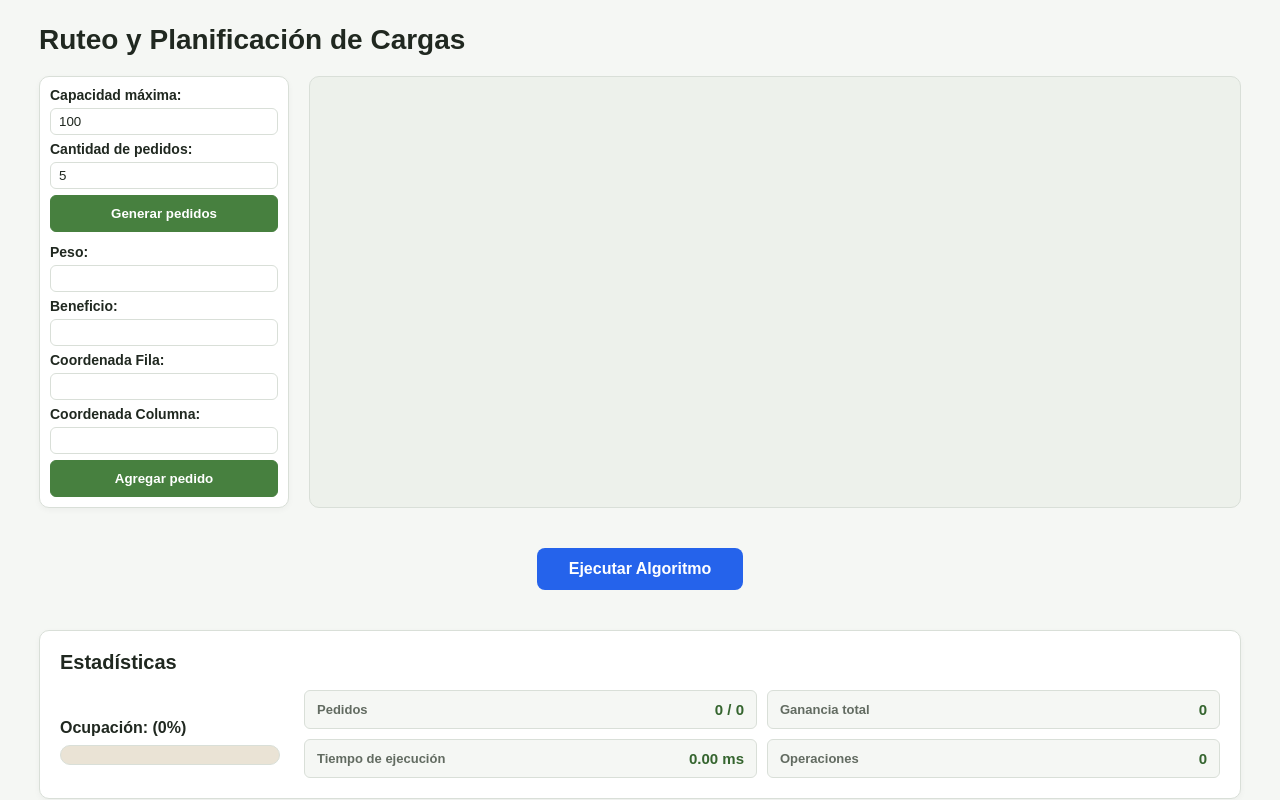
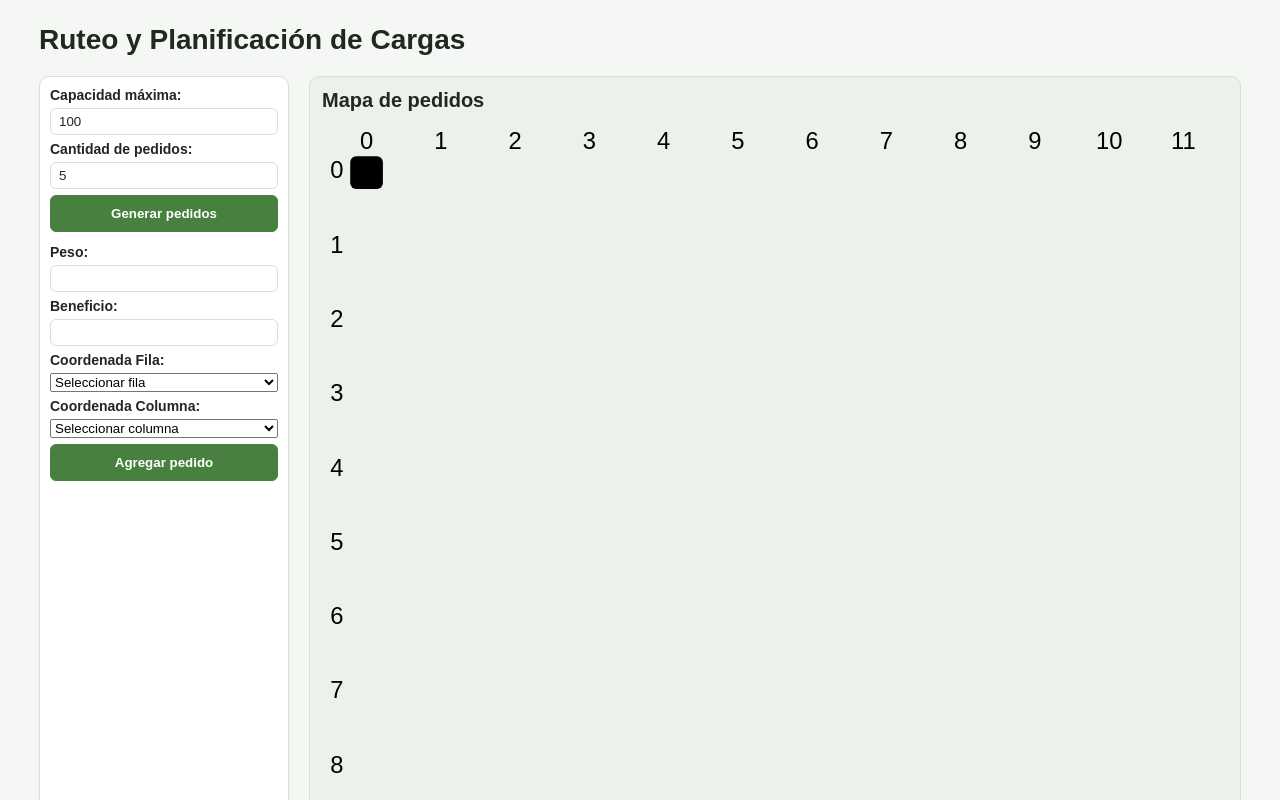
Before and after one commit to Maykel-Poveda-Paniagua/Proyecto1_Ruteo_PlanificacionDeCargas, a React (Vite) app: page / in a window 1280 px wide. Shown: the top 800 px of the page. Built offline with nearby package versions, Linux system fonts and the light colour scheme.

Commit message:
feat: se integra la gestion de pedidos y planificacion en Home

```diff
--- a/src/components/OrderForm.jsx
+++ b/src/components/OrderForm.jsx
@@ -77,31 +77,31 @@ function OrderForm({ onAgregar }) {
             </div>
 
             <div className="order_x">
-                {/* input de coordenada x */}
                 <label htmlFor="fila">Coordenada Fila:</label>
-                <input
-                    type="number"
+                <select
                     id="fila"
                     value={fila}
                     onChange={(e) => setFila(e.target.value)}
-                    step="1"
-                    min="0"
-                    max="8"
-                />
+                >
+                    <option value="">Seleccionar fila</option>
+                    {Array.from({ length: 9 }, (_, i) => (
+                        <option key={i} value={i}>{i}</option>
+                    ))}
+                </select>
             </div>
 
             <div className="order_y">
-                {/* input de coordenada y */}
                 <label htmlFor="columna">Coordenada Columna:</label>
-                <input
-                    type="number"
+                <select
                     id="columna"
                     value={columna}
                     onChange={(e) => setColumna(e.target.value)}
-                    step="1"
-                    min="0"
-                    max="11"
-                />
+                >
+                    <option value="">Seleccionar columna</option>
+                    {Array.from({ length: 12 }, (_, i) => (
+                        <option key={i} value={i}>{i}</option>
+                    ))}
+                </select>
             </div>
 
             {/* boton de agregar */}
--- a/src/components/OrderList.jsx
+++ b/src/components/OrderList.jsx
@@ -38,7 +38,7 @@ function OrderList({pedidos, seleccionados = [], hayCambios = false, pedidosNuev
                                             cargado ? 'orders_cargado' :
                                             'orders_descartado'}>
 
-                                {sinActualizar ? 'Sin actualizar' :
+                                {sinActualizar ? 'Pendiente' :
                                             cargado ? 'Cargado' :
                                             'Descartado'}
                             </td>
--- a/src/pages/Home.jsx
+++ b/src/pages/Home.jsx
@@ -5,6 +5,7 @@ import ConfigForm from '../components/ConfigForm'
 import OrderForm from '../components/OrderForm'
 import OrderList from '../components/OrderList'
 import StatsPanel from '../components/StatsPanel'
+import ViewMap from '../components/ViewMap'
 
 function Home() {
 
@@ -111,7 +112,7 @@ function Home() {
 
                 {/* Columna derecha: mapa */}
                 <div className="panel_derecho">
-                    {/* componente del mapa */}
+                    <ViewMap pedidos={pedidos} resultado={resultado} pedidosNuevos={pedidosNuevos}/>
                 </div>
 
             </div>
```
